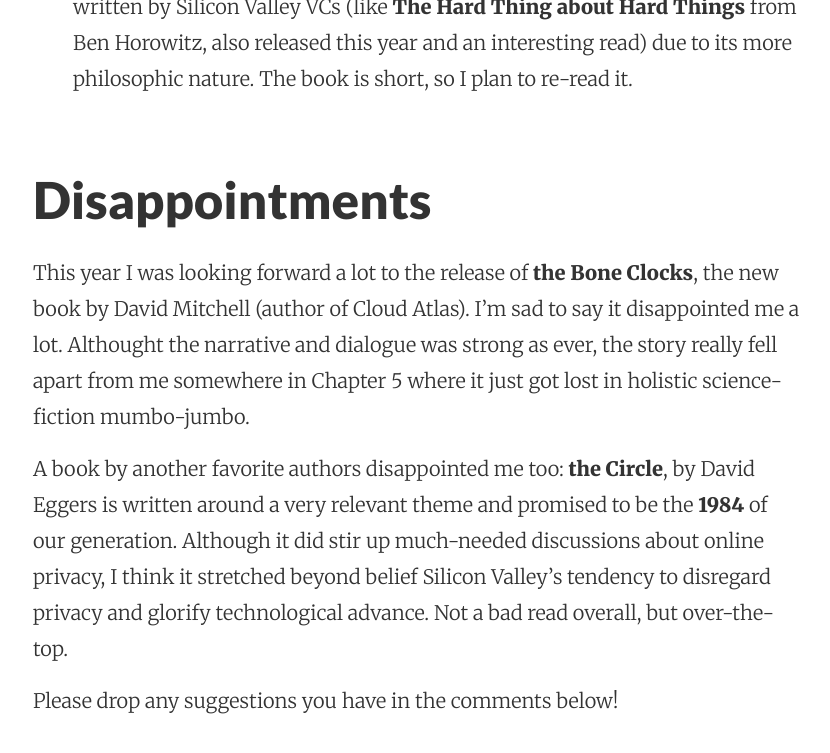
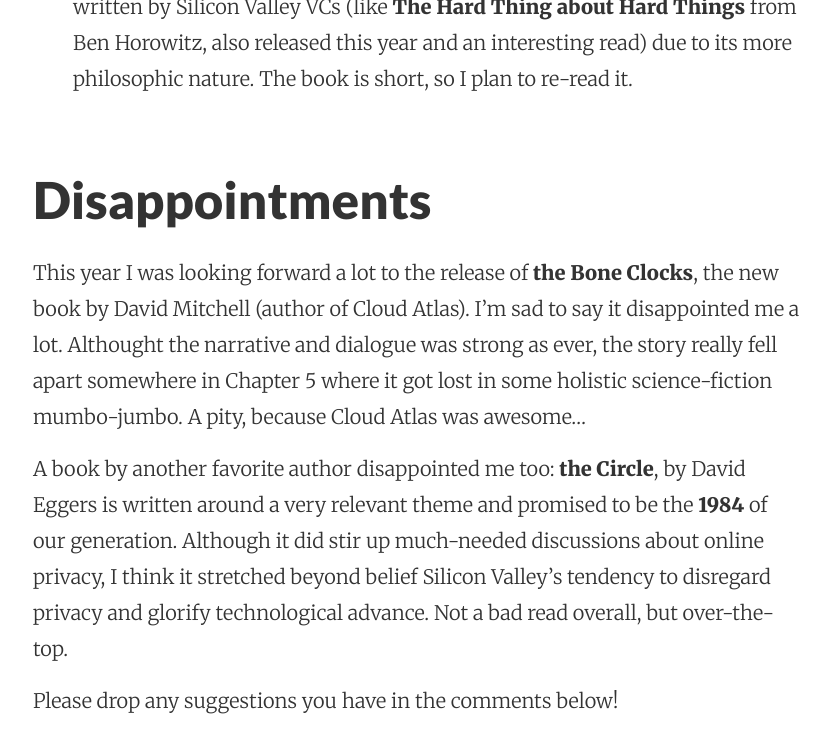
Before and after one commit to ronkeizer/ronkeizer.github.io, a Jekyll site: the page built from _posts/2014-12-10-best-books-2014.markdown, in a window 1280 px wide and 900 px high, scrolled down 1706 px. Shown: the top 753 px of the window, without its empty margins (223-1053 px from the left). Built offline with Jekyll 4.4.1, drawn with Linux system fonts in a browser that asks for light colours; nearby versions of some CDN libraries; comment, search, counter and statistics services are not loaded.

Commit message:
small fix

```diff
--- a/_posts/2014-12-10-best-books-2014.markdown
+++ b/_posts/2014-12-10-best-books-2014.markdown
@@ -16,8 +16,8 @@
 
 ## Disappointments
 
-This year I was looking forward a lot to the release of __the Bone Clocks__, the new book by David Mitchell (author of Cloud Atlas). I'm sad to say it disappointed me a lot. Althought the narrative and dialogue was strong as ever, the story really fell apart from me somewhere in Chapter 5 where it just got lost in holistic science-fiction mumbo-jumbo.
+This year I was looking forward a lot to the release of __the Bone Clocks__, the new book by David Mitchell (author of Cloud Atlas). I'm sad to say it disappointed me a lot. Althought the narrative and dialogue was strong as ever, the story really fell apart somewhere in Chapter 5 where it got lost in some holistic science-fiction mumbo-jumbo. A pity, because Cloud Atlas was awesome...
 
-A book by another favorite authors disappointed me too: __the Circle__, by David Eggers is written around a very relevant theme and promised to be the __1984__ of our generation. Although it did stir up much-needed discussions about online privacy, I think it stretched beyond belief Silicon Valley's tendency to disregard privacy and glorify technological advance. Not a bad read overall, but over-the-top.
+A book by another favorite author disappointed me too: __the Circle__, by David Eggers is written around a very relevant theme and promised to be the __1984__ of our generation. Although it did stir up much-needed discussions about online privacy, I think it stretched beyond belief Silicon Valley's tendency to disregard privacy and glorify technological advance. Not a bad read overall, but over-the-top.
 
 Please drop any suggestions you have in the comments below!
```
